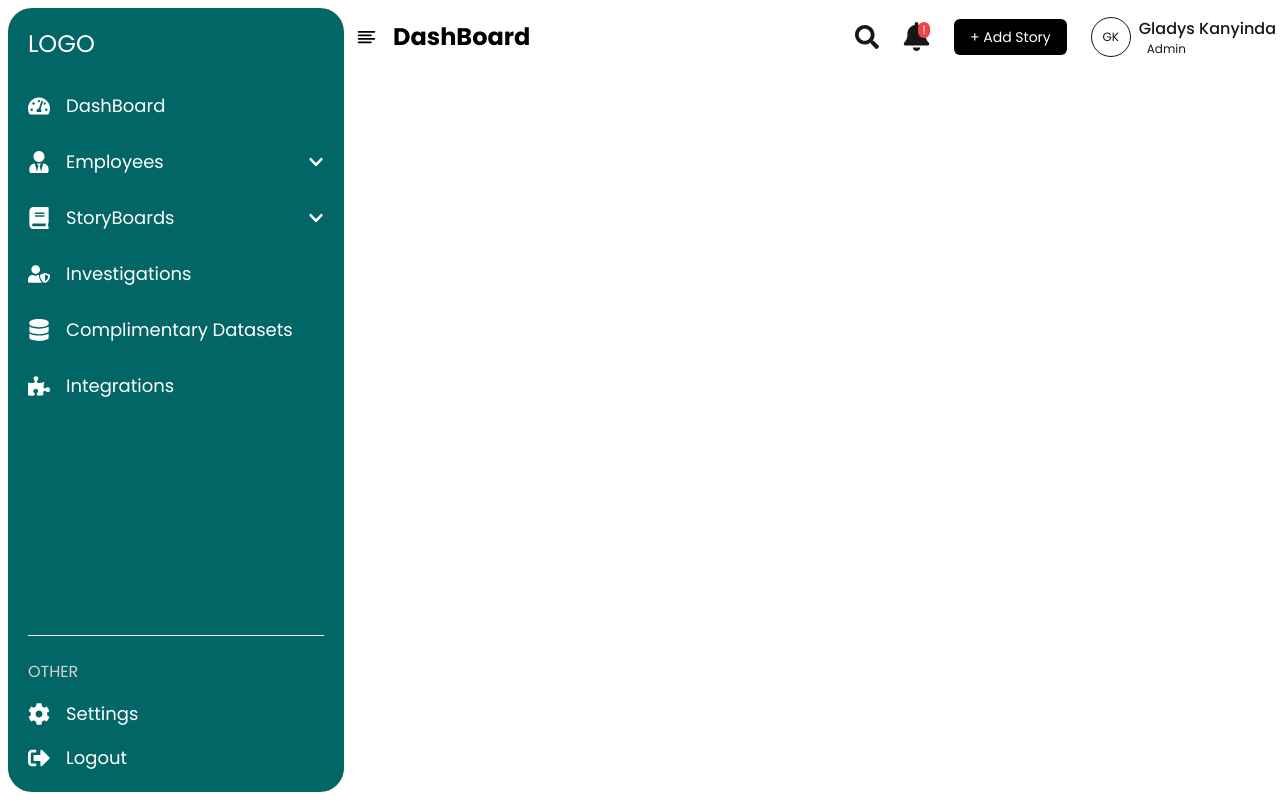
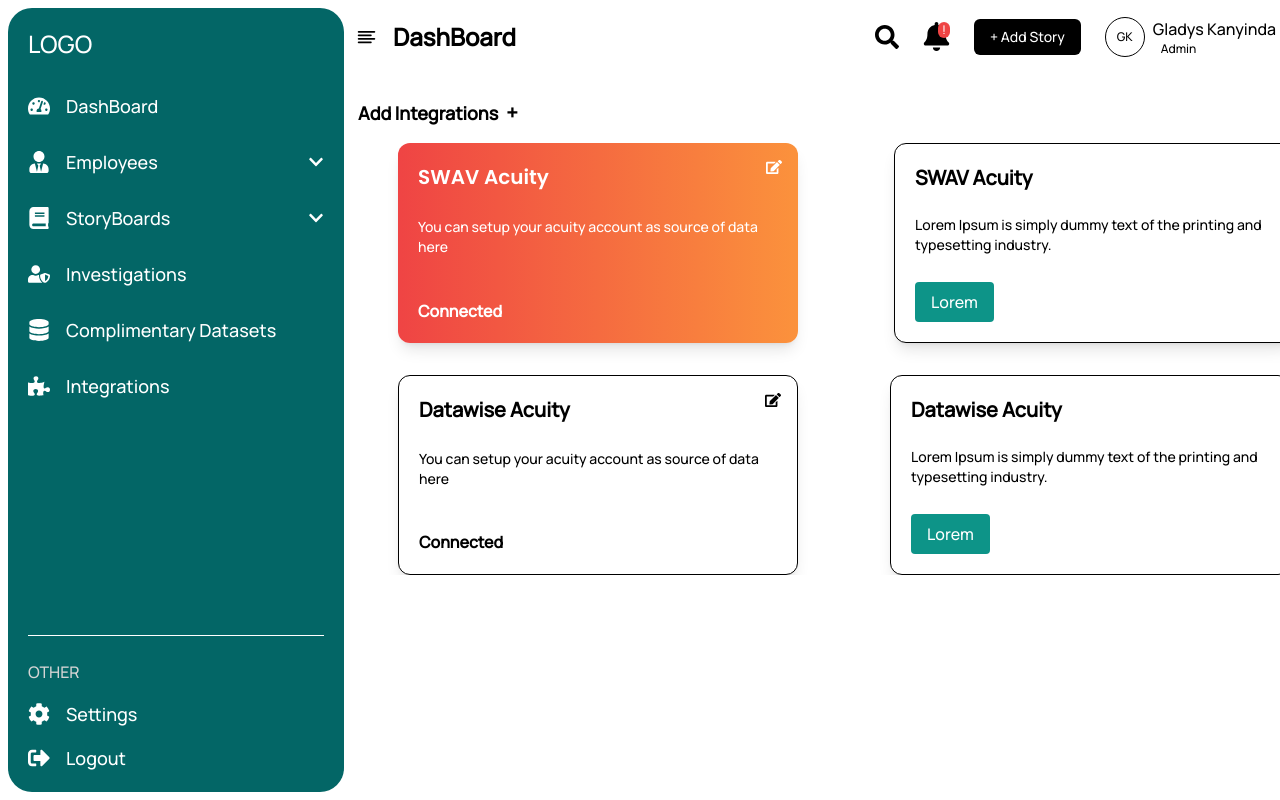
Before and after one commit to smhassan90/dataWise, a Next.js app: page /dashboard/integrations in a window 1280 px wide. Built offline with nearby package versions, Linux system fonts and the light colour scheme.

Commit message:
feat: integrate Redux for sidebar state management and update layout styles

```diff
--- a/src/app/dashboard/integrations/page.jsx
+++ b/src/app/dashboard/integrations/page.jsx
@@ -1,12 +1,20 @@
 "use client";
 import React from "react";
 import { FaEdit } from "react-icons/fa";
+import { useDispatch, useSelector } from "react-redux";
 
 const Integrations = () => {
+  const dispatch = useDispatch();
+  const title = useSelector((state) => state.sideBar.title);
+  const { width, sidebar } = useSelector((state) => state.sideBar);
   return (
-    <div className="mt-10 ">
-      <div className="bg-white h-auto overflow-hidden w-full max-w-12xl">
-        <h2 className="text-lg font-semibold mb-4 flex items-center">
+    <div
+      className={`mt-1 ${
+        sidebar ? "w-[calc(100vw-22rem)] ml-auto" : "w-[calc(100vw-5rem)] ml-14"
+      }`}
+    >
+      <div className="bg-white h-auto overflow-hidden">
+        <h2 className=" text-lg font-semibold mb-4 flex items-center font-manrope">
           Add Integrations <span className="ml-2 text-xl font-bold">+</span>
         </h2>
 
@@ -17,7 +25,7 @@ const Integrations = () => {
             <div className="absolute top-4 right-4 text-white cursor-pointer">
               <FaEdit />
             </div>
-            <h3 className="text-xl font-semibold">SWAV Acuity</h3>
+            <h3 className="text-xl font-semibold font-poppins">SWAV Acuity</h3>
             <p className="text-sm mt-2">
               You can setup your acuity account as source of data here
             </p>
@@ -28,7 +36,8 @@ const Integrations = () => {
           <div className="w-[400px] ml-10 h-[200px] bg-white p-5 rounded-xl text-gray-800 shadow-lg flex flex-col justify-between border">
             <h3 className="text-xl font-semibold">SWAV Acuity</h3>
             <p className="text-sm text-gray-600 mt-2">
-              Lorem Ipsum is simply dummy text of the printing and typesetting industry.
+              Lorem Ipsum is simply dummy text of the printing and typesetting
+              industry.
             </p>
             <button className="mt-3 px-4 py-2 bg-teal-600 text-white rounded self-start">
               Lorem
@@ -54,7 +63,8 @@ const Integrations = () => {
           <div className=" ml-14 w-[400px] h-[200px] bg-white p-5 rounded-xl text-gray-800 shadow-lg flex flex-col justify-between border">
             <h3 className="text-xl font-semibold">Datawise Acuity</h3>
             <p className="text-sm text-gray-600 mt-2">
-              Lorem Ipsum is simply dummy text of the printing and typesetting industry.
+              Lorem Ipsum is simply dummy text of the printing and typesetting
+              industry.
             </p>
             <button className="mt-3 px-4 py-2 bg-teal-600 text-white rounded self-start">
               Lorem
--- a/src/app/dashboard/layout.js
+++ b/src/app/dashboard/layout.js
@@ -24,11 +24,11 @@ export default function RootLayout({ children }) {
   return (
     <html lang="en">
       <body>
-        <div className="flex w-full">
+        <div className="flex">
           <Sidebar />
           <div className="flex flex-col w-full">
             <Navbar />
-            {/* <div className="mt-[67px] w-[calc(100vw-21.5rem)] ml-auto">{children}</div> */}
+              <div className="mt-[30px] w-[calc(100vw-21.5rem)] ml-[350px]">{children}</div>
           </div>
         </div>
         <Toaster />
--- a/src/app/globals.css
+++ b/src/app/globals.css
@@ -1,4 +1,10 @@
 @import url('https://fonts.googleapis.com/css2?family=Poppins:ital,wght@0,100;0,200;0,300;0,400;0,500;0,600;0,700;0,800;0,900;1,100;1,200;1,300;1,400;1,500;1,600;1,700;1,800;1,900&display=swap');
+@import url('https://fonts.googleapis.com/css2?family=Manrope:wght@500&family=Poppins:wght@500;600&family=Roboto:wght@300;700&family=Open+Sans:wght@400;600&family=Lato:wght@400;700&display=swap');
+
+body {
+    font-family: 'Manrope', sans-serif;
+    font-weight: 500;
+}
 
 @tailwind base;
 @tailwind components;
@@ -15,9 +21,3 @@
     --foreground: #ededed;
   }
 }
-
-body {
-  color: var(--foreground);
-  background: var(--background);
-  font-family: 'Poppins', sans-serif;
-}
--- a/src/components/sidebar.jsx
+++ b/src/components/sidebar.jsx
@@ -61,7 +61,7 @@ const Sidebar = () => {
       >
         <div className={`h-full overflow-y-auto flex flex-col p-5`}>
           <div className="flex items-center justify-between mb-6">
-            <h1 className={`text-2xl transition-all duration-300 ${sidebarOpen ? "block" : "hidden"}`}>LOGO</h1>
+            <h1 className={`text-2xl transition-all duration-300  ${sidebarOpen ? "block" : "hidden"}`}>LOGO</h1>
             <button className="lg:hidden text-white"
               onClick={() => setIsMobileMenuOpen(false)}
               aria-label="Close sidebar"
@@ -71,19 +71,19 @@ const Sidebar = () => {
           </div>
 
           <nav className="flex-1">
-            <ul className="mt-2 flex flex-col gap-y-7">
+            <ul className="mt-2 flex flex-col gap-y-7 font-manrope">
               {sideBarMenu.map((menu, index) => (
                 <li key={index} className="cursor-pointer hover:text-gray-300">
                   {menu.children ? (
                     <>
-                      <div className="flex items-center justify-between"
+                      <div className="font-manrope flex items-center justify-between"
                         onClick={() => toggleDropdown(menu.title)}
                         role="button"
                         aria-expanded={openDropdown === menu.title}
                         aria-controls={`dropdown-${menu.title}`}
                         tabIndex={0}
                       >
-                        <div className="flex items-center space-x-4">
+                        <div className="flex items-center font-manrope space-x-4">
                           {menu.icon}
                           <span
                             className={`${sidebarOpen || isMobileMenuOpen ? "block" : "hidden"} transition-all duration-300 text-lg`}
@@ -140,7 +140,7 @@ const Sidebar = () => {
           </nav>
 
           {/* Others */}
-          <div className="border-t border-gray-700 mt-8 pt-6">
+          <div className="border-t border-gray-700 mt-8 pt-6 font-manrope">
             <p className={`text-neutral-300 text-base mb-4 transition-all duration-300 ${sidebarOpen ||  isMobileMenuOpen ? "block" : "hidden"}`}>
               OTHER
             </p>
--- a/tailwind.config.mjs
+++ b/tailwind.config.mjs
@@ -30,6 +30,16 @@ export default {
         'xxs': '420px',
         'xs': '540px',
       },
+      fontFamily: {
+        manrope: ['Manrope'],
+        poppins: ['Poppins',],
+      },
+      fontWeight: {
+        light: '300',
+        normal: '400',
+        medium: '500',
+        semibold: '600',
+      },
     },
   },
   plugins: [],
```
